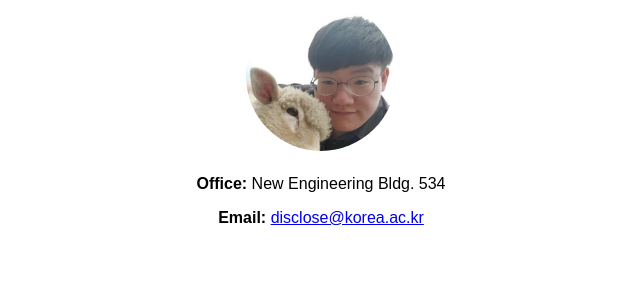
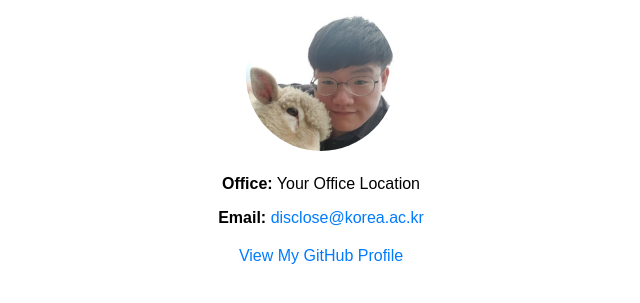
Before and after one commit to gyh1238/gyh1238.github.io, a plain HTML site: page index.html in a window 1280 px wide. Shown: the part 99-402 px from the top of the page, without its empty margins (319-959 px from the left). Drawn offline with Linux system fonts and the light colour scheme.

Commit message:
Update index.html

```diff
--- a/index.html
+++ b/index.html
@@ -23,6 +23,16 @@
         .info {
             margin-top: 20px;
         }
+        .github-link {
+            margin-top: 20px;
+        }
+        a {
+            color: #007bff;
+            text-decoration: none;
+        }
+        a:hover {
+            text-decoration: underline;
+        }
     </style>
 </head>
 <body>
@@ -30,8 +40,11 @@
         <h1>Welcome to My Page</h1>
         <img src="younghunjang.jpg" alt="My Photo">
         <div class="info">
-            <p><strong>Office:</strong> New Engineering Bldg. 534</p>
+            <p><strong>Office:</strong> Your Office Location</p>
             <p><strong>Email:</strong> <a href="mailto:disclose@korea.ac.kr">disclose@korea.ac.kr</a></p>
+        </div>
+        <div class="github-link">
+            <p><a href="https://github.com/gyh1238" target="_blank">View My GitHub Profile</a></p>
         </div>
     </div>
 </body>
```
